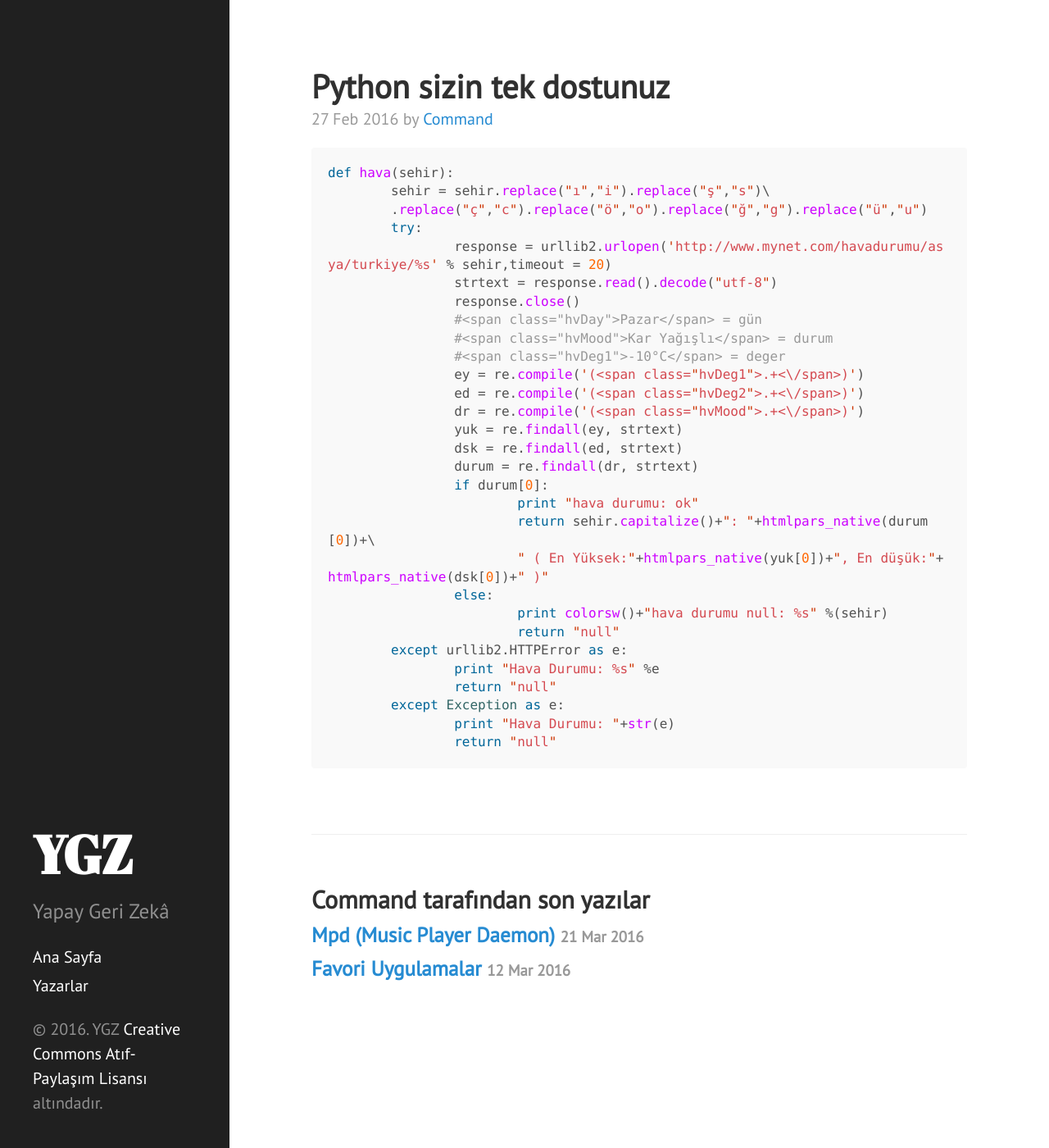
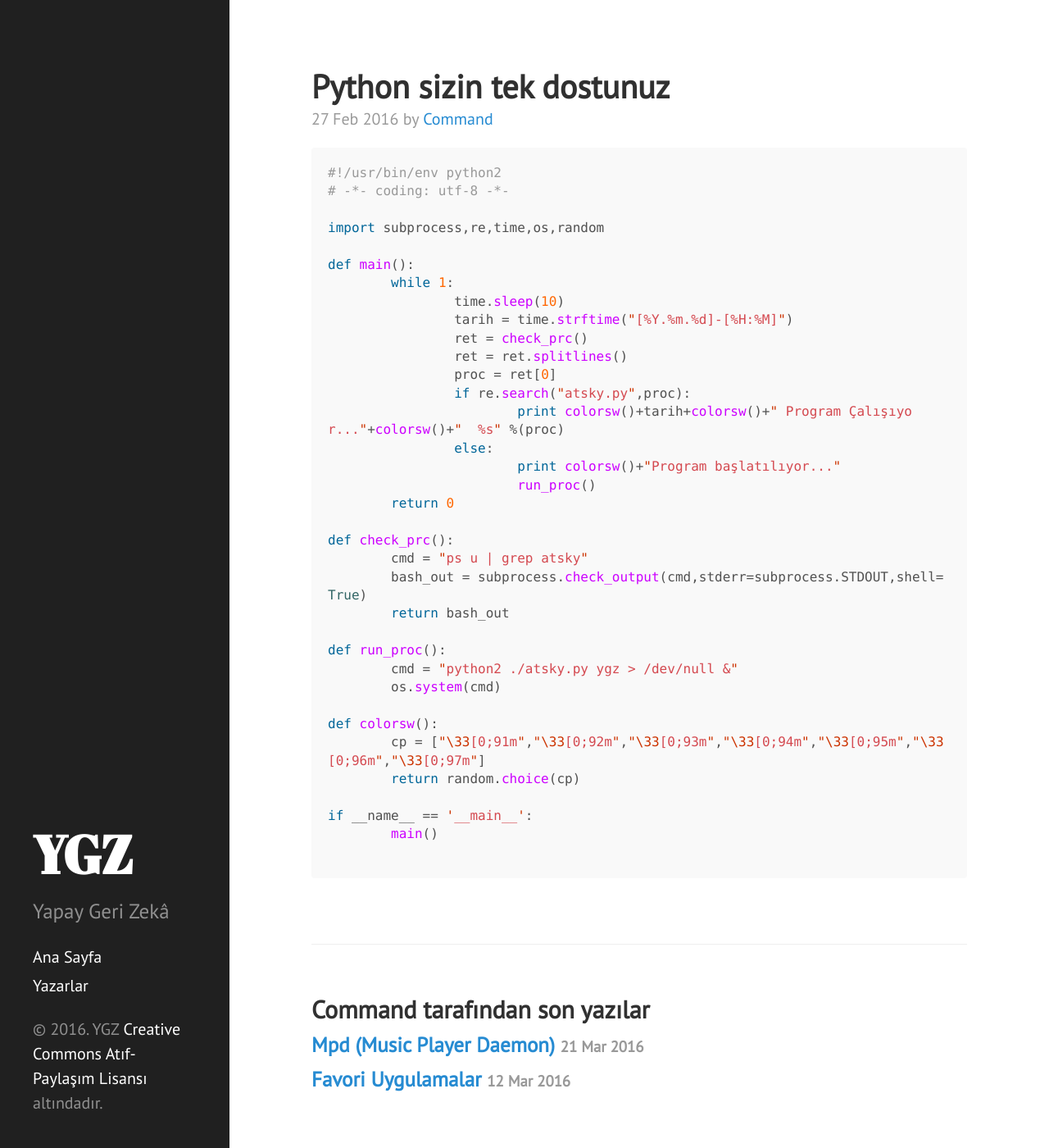
Before and after one commit to yapaygerizeka/yapaygerizeka.github.io, a Jekyll site: the page built from _posts/command/2016-02-27-yeni-command.md, in a window 1280 px wide and 1400 px high. Shown: the whole window at 82% size. Built offline with Jekyll 4.4.1, drawn with Linux system fonts in a browser that asks for light colours; nearby versions of some CDN libraries.

Commit message:
Update 2016-02-27-yeni-command.md
update

````diff
--- a/_posts/command/2016-02-27-yeni-command.md
+++ b/_posts/command/2016-02-27-yeni-command.md
@@ -6,33 +6,39 @@ author: Command
 ---
 
 ```python
-def hava(sehir):
-	sehir = sehir.replace("ı","i").replace("ş","s")\
-	.replace("ç","c").replace("ö","o").replace("ğ","g").replace("ü","u")
-	try:
-		response = urllib2.urlopen('http://www.mynet.com/havadurumu/asya/turkiye/%s' % sehir,timeout = 20)
-		strtext = response.read().decode("utf-8")
-		response.close()
-		#<span class="hvDay">Pazar</span> = gün
-		#<span class="hvMood">Kar Yağışlı</span> = durum
-		#<span class="hvDeg1">-10°C</span> = deger
-		ey = re.compile('(<span class="hvDeg1">.+<\/span>)')
-		ed = re.compile('(<span class="hvDeg2">.+<\/span>)')
-		dr = re.compile('(<span class="hvMood">.+<\/span>)')
-		yuk = re.findall(ey, strtext)
-		dsk = re.findall(ed, strtext)
-		durum = re.findall(dr, strtext)
-		if durum[0]:
-			print "hava durumu: ok"
-			return sehir.capitalize()+": "+htmlpars_native(durum[0])+\
-			" ( En Yüksek:"+htmlpars_native(yuk[0])+", En düşük:"+htmlpars_native(dsk[0])+" )"
+#!/usr/bin/env python2
+# -*- coding: utf-8 -*-
+
+import subprocess,re,time,os,random
+
+def main():
+	while 1:
+		time.sleep(10)
+		tarih = time.strftime("[%Y.%m.%d]-[%H:%M]")
+		ret = check_prc()
+		ret = ret.splitlines()
+		proc = ret[0]
+		if re.search("atsky.py",proc):
+			print colorsw()+tarih+colorsw()+" Program Çalışıyor..."+colorsw()+"  %s" %(proc)
 		else:
-			print colorsw()+"hava durumu null: %s" %(sehir)
-			return "null"
-	except urllib2.HTTPError as e:
-		print "Hava Durumu: %s" %e
-		return "null"
-	except Exception as e:
-		print "Hava Durumu: "+str(e)
-		return "null"
+			print colorsw()+"Program başlatılıyor..."
+			run_proc()
+	return 0
+
+def check_prc():
+	cmd = "ps u | grep atsky"
+	bash_out = subprocess.check_output(cmd,stderr=subprocess.STDOUT,shell=True)
+	return bash_out
+
+def run_proc():
+	cmd = "python2 ./atsky.py ygz > /dev/null &"
+	os.system(cmd)
+
+def colorsw():
+	cp = ["\33[0;91m","\33[0;92m","\33[0;93m","\33[0;94m","\33[0;95m","\33[0;96m","\33[0;97m"]
+	return random.choice(cp)
+
+if __name__ == '__main__':
+	main()
+
 ```
````
